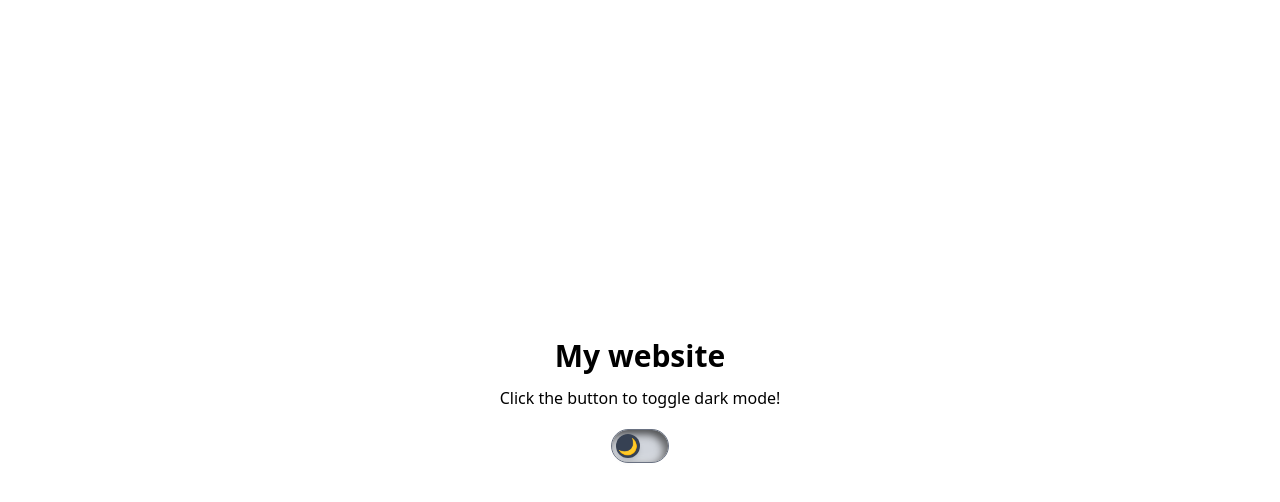
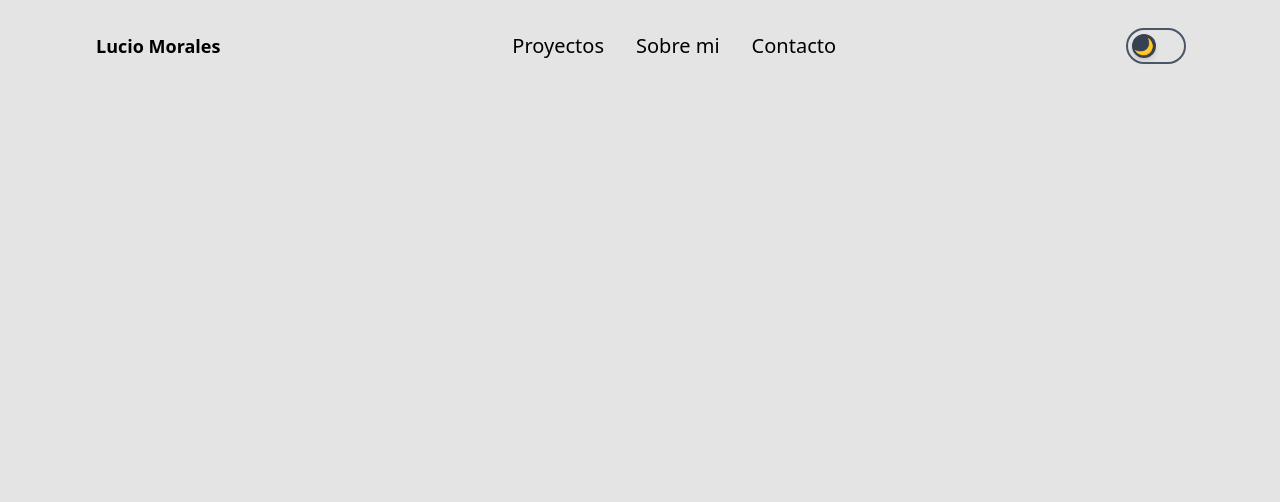
Before and after one commit to Lucio-Morales/my-web, a React (Vite) app: page / in a window 1280 px wide. Shown: the top 502 px of the page. Built offline with nearby package versions, Linux system fonts and the light colour scheme.

Commit message:
modif design

```diff
--- a/src/App.tsx
+++ b/src/App.tsx
@@ -3,17 +3,26 @@ import { ThemeProvider } from './context/ThemeContext';
 
 function App() {
   return (
-    <>
-      <ThemeProvider>
-        <div className="flex flex-col items-center justify-center min-h-screen bg-white dark:bg-black dark:text-white">
-          <h1 className="text-3xl font-bold mb-3">My website</h1>
-          <p>Click the button to toggle dark mode!</p>
-          <div className="mt-5">
+    <ThemeProvider>
+      <div className="min-h-screen bg-[#e4e4e4] dark:bg-[#06070b]">
+        <header className="flex items-center justify-between px-24 py-4  bg-[#e4e4e4] dark:bg-[#06070b] dark:text-white">
+          <div className="text-lg font-semibold">Lucio Morales</div>
+          <nav
+            className="
+    flex gap-8 text-xl font-medium px-10 py-4 rounded-full transition-all duration-300
+  "
+          >
+            <a href="#">Proyectos</a>
+            <a href="#">Sobre mi</a>
+            <a href="#">Contacto</a>
+          </nav>
+          <div>
             <DarkModeToggler />
           </div>
-        </div>
-      </ThemeProvider>
-    </>
+        </header>
+        <main className="flex flex-col items-center justify-center py-20 px-4"></main>
+      </div>
+    </ThemeProvider>
   );
 }
 
--- a/src/components/DarkModeToggler.tsx
+++ b/src/components/DarkModeToggler.tsx
@@ -4,22 +4,23 @@ import { motion } from 'framer-motion';
 const DarkModeToggler = () => {
   const { darkMode, setDarkMode } = useDarkMode();
 
-  const shadowClass = darkMode
-    ? 'shadow-[inset_-4px_-4px_8px_rgba(0,0,0,0.2),inset_4px_4px_8px_rgba(0,0,0,0.7)]'
-    : 'shadow-[inset_-4px_-4px_8px_rgba(255,255,255,0.2),inset_-4px_4px_8px_rgba(0,0,0,0.7)]';
+  // const shadowClass = darkMode
+  //   ? 'shadow-[inset_12px_-4px_16px_rgba(0,0,0,0.5),inset_8px_2px_8px_rgba(0,0,0,0.6)]'
+  //   : 'shadow-[inset_-12px_4px_16px_rgba(20,20,20,0.4),inset_-8px_-2px_8px_rgba(20,20,20,0.4)]';
 
-  const outlineClass = darkMode ? 'outline outline-1 outline-gray-800' : 'outline outline-1 outline-gray-500';
+  // const outlineClass = darkMode ? 'outline-2 outline-gray-700' : 'outline-2 outline-gray-600';
 
   return (
     <motion.button
       onClick={() => setDarkMode(!darkMode)}
       aria-label="Toggle Dark Mode"
+      whileTap={{ scale: 0.95 }}
       className={`cursor-pointer w-14 h-8 flex items-center rounded-full p-1 transition-all duration-300
-        bg-gray-300 dark:bg-gray-700 box-border
-        ${shadowClass} ${outlineClass}`}
+  bg-gray-2s00  box-border
+  outline-2 outline-gray-600`}
     >
       <motion.div
-        className="w-6 h-6 bg-gray-700 dark:bg-gray-300 rounded-full shadow-md flex items-center justify-center"
+        className="w-6 h-6 bg-gray-700 dark:bg-gray-700 rounded-full shadow-md flex items-center justify-center"
         layout
         transition={{ type: 'spring', stiffness: 500, damping: 30 }}
         animate={{
```
